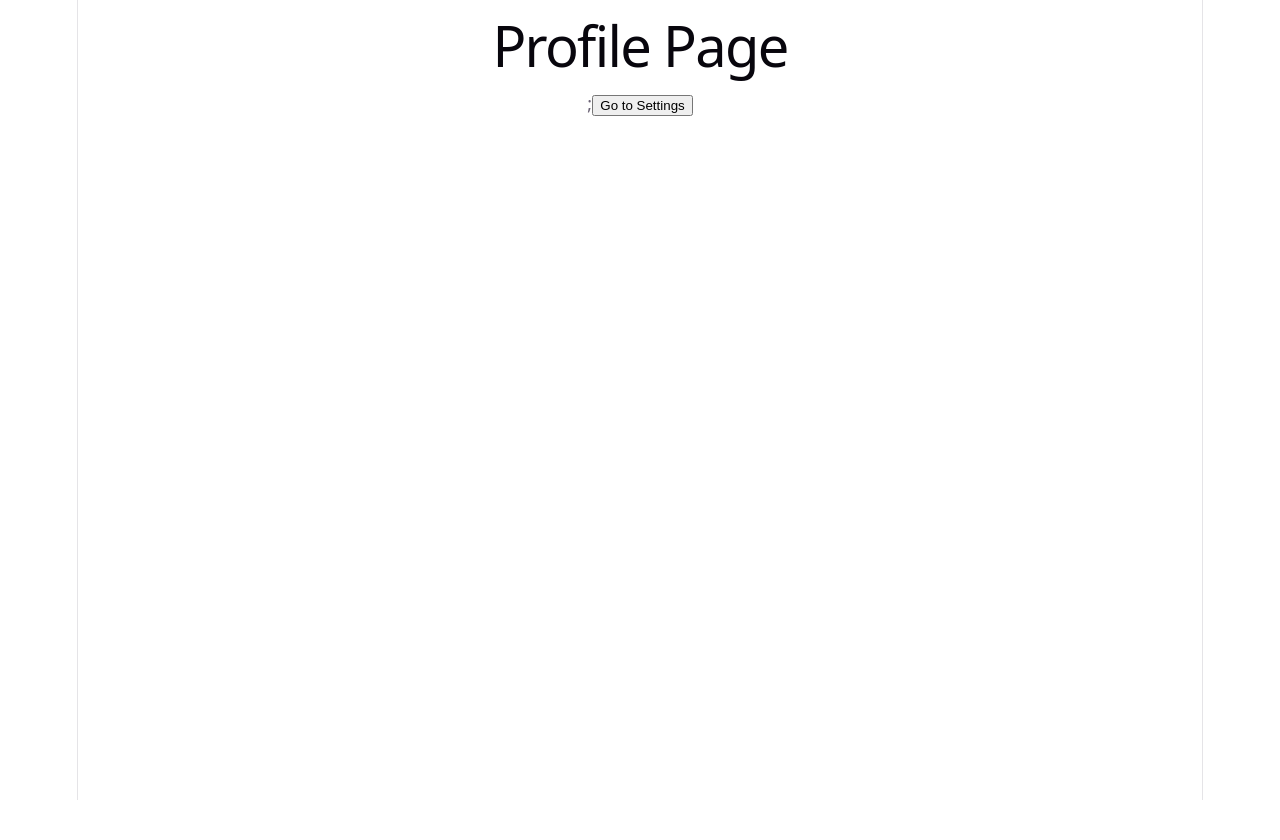
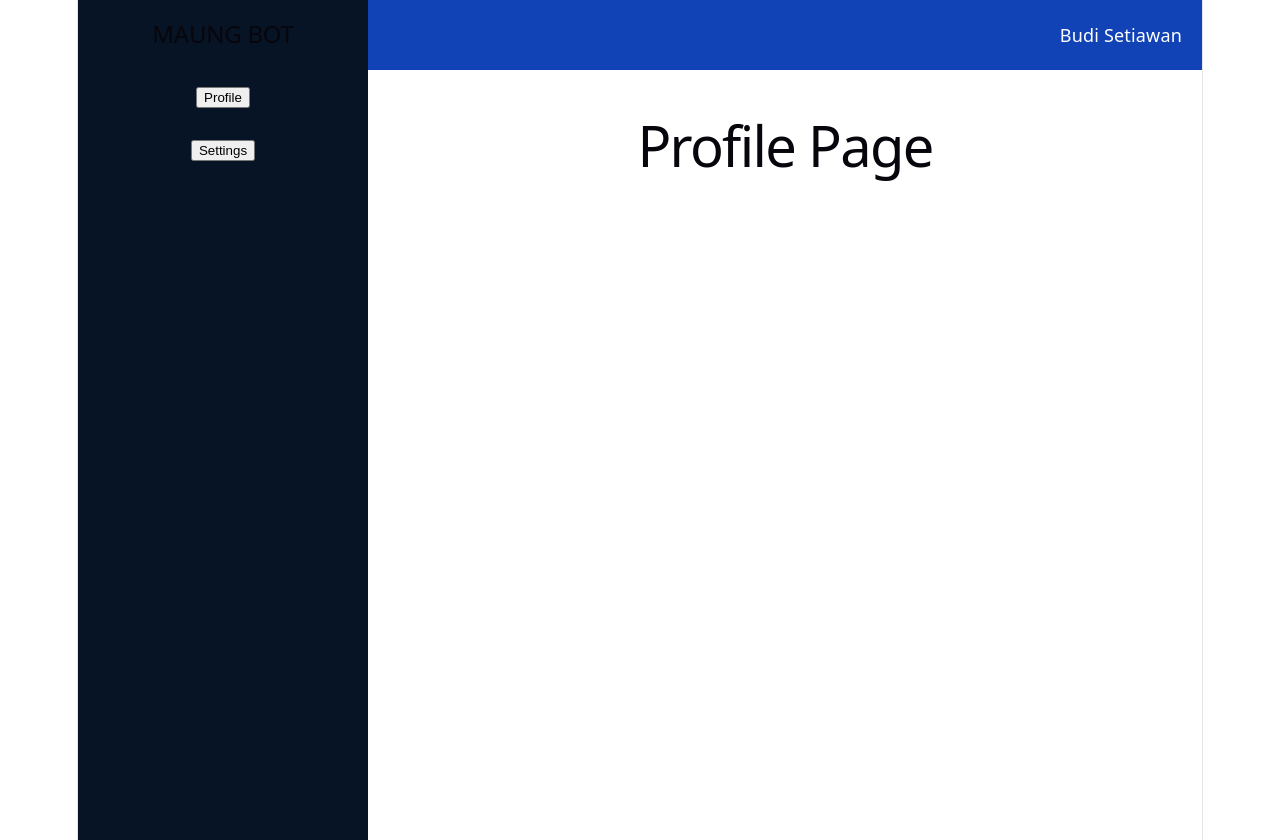
Before and after one commit to Rizkytryhght/persib-chatbot-frontend, a React (Vite) app: page /profile in a window 1280 px wide. Before the commit the page ends 800 px from the top, so only its background shows below. Built offline with nearby package versions, Linux system fonts and the light colour scheme.

Commit message:
add file layout. -rizky

```diff
--- /dev/null
+++ b/src/components/layout/Dashboardlayout.jsx
@@ -0,0 +1,35 @@
+import Sidebar from "./Sidebar";
+import Topbar from "./Topbar";
+
+function DashboardLayout({ children }) {
+  return (
+    <div
+      style={{
+        display: "flex",
+        minHeight: "100vh",
+      }}
+    >
+      <Sidebar />
+
+      <div
+        style={{
+          flex: 1,
+          display: "flex",
+          flexDirection: "column",
+        }}
+      >
+        <Topbar />
+
+        <main
+          style={{
+            flex: 1,
+          }}
+        >
+          {children}
+        </main>
+      </div>
+    </div>
+  );
+}
+
+export default DashboardLayout;
--- a/src/pages/Profile.jsx
+++ b/src/pages/Profile.jsx
@@ -1,15 +1,16 @@
-// Landing.jsx
-import { Link } from "react-router-dom";
+import DashboardLayout from "../components/layout/DashboardLayout";
 
 function Profile() {
   return (
-    <div>
-      <h1>Profile Page</h1>;
-
-      <Link to="/settings">
-        <button>Go to Settings</button>
-      </Link>
-    </div>
+    <DashboardLayout>
+      <div
+        style={{
+          padding: "30px",
+        }}
+      >
+        <h1>Profile Page</h1>
+      </div>
+    </DashboardLayout>
   );
 }
 
--- a/src/pages/Settings.jsx
+++ b/src/pages/Settings.jsx
@@ -1,33 +1,17 @@
-import Sidebar from "../components/layout/Sidebar";
-import Topbar from "../components/layout/Topbar";
+import DashboardLayout from "../components/layout/DashboardLayout";
 
 function Settings() {
   return (
-    <div
-      style={{
-        display: "flex",
-      }}
-    >
-      <Sidebar />
-
-      <div
-        style={{
-          flex: 1,
-          background: "#0B3AB8",
-          minHeight: "100vh",
-        }}
-      >
-        <Topbar />
-
+    <DashboardLayout>
       <div
         style={{
           padding: "30px",
+          background: "#0B3AB8",
+          minHeight: "100%",
           color: "white",
         }}
       >
         <h1>Settings</h1>
-
-          <br />
 
         <h2>Notifications</h2>
 
@@ -58,8 +42,7 @@ function Settings() {
 
         <button>Update</button>
       </div>
-      </div>
-    </div>
+    </DashboardLayout>
   );
 }
 
```
Lines whose indentation alone changed are shown as unchanged.
